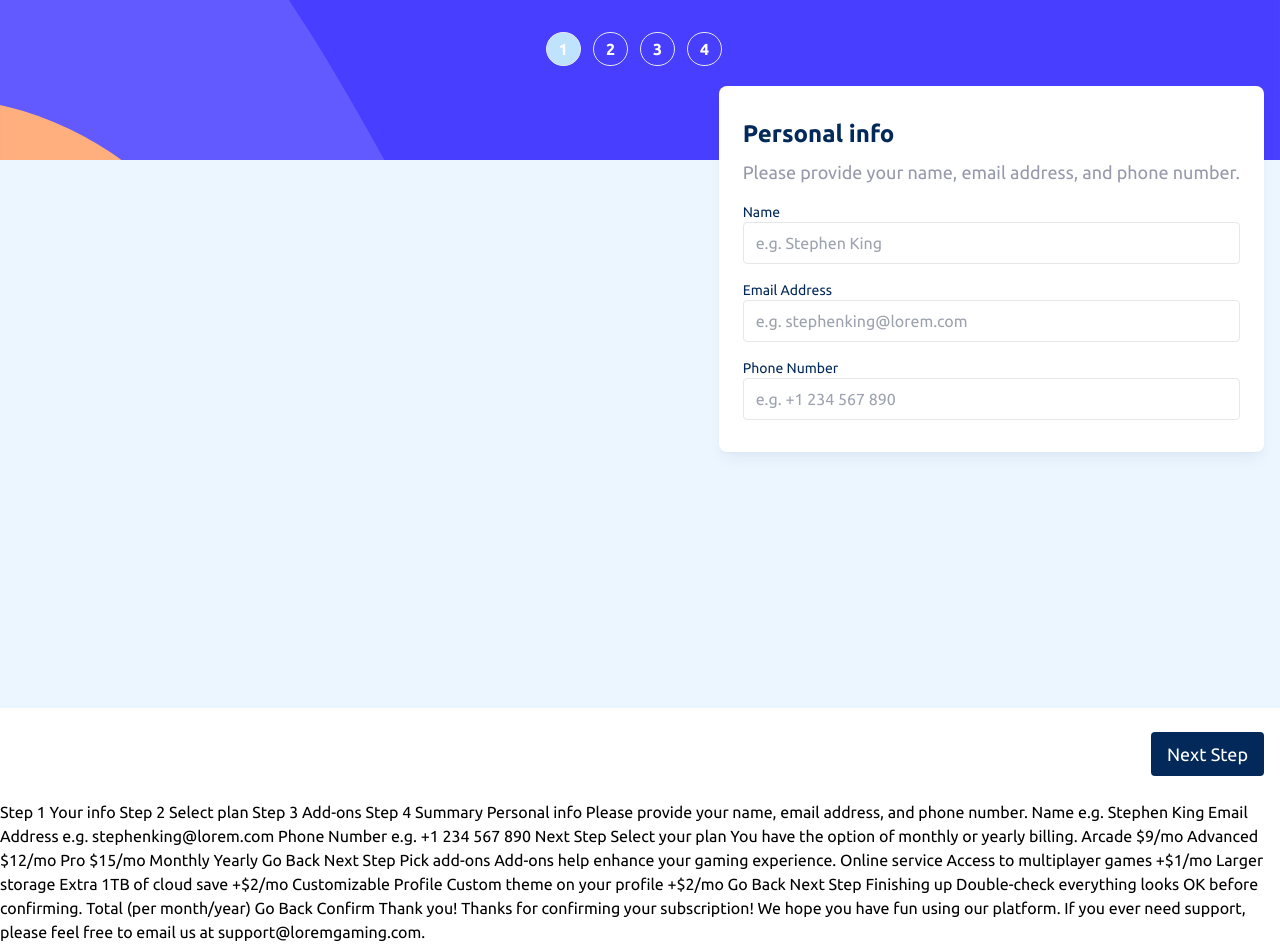
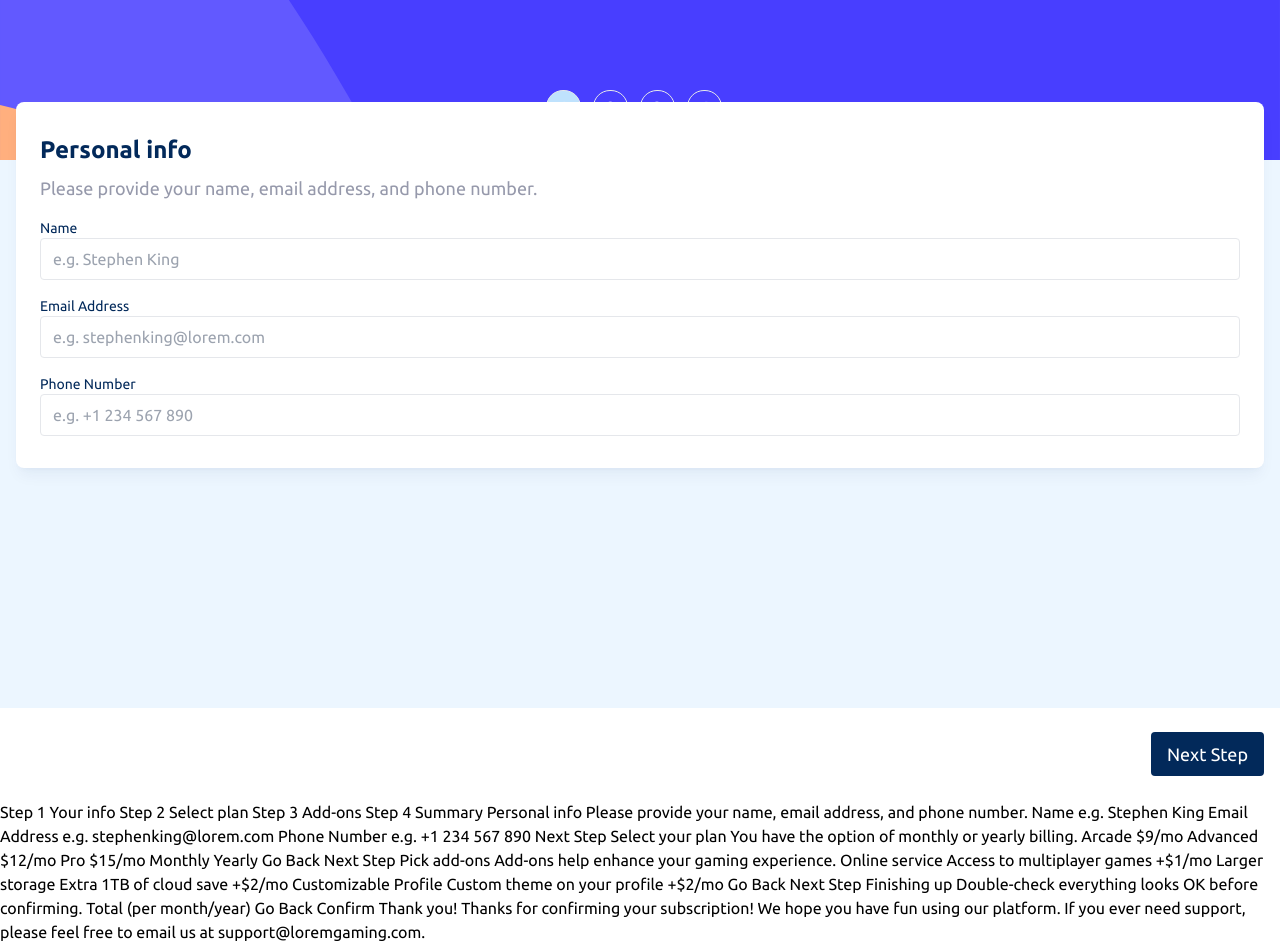
Before and after one commit to miguehenriquez/fem-multi-step-form, an Angular app: page /personal-info in a window 1280 px wide. Built offline with nearby package versions, Linux system fonts and the light colour scheme.

Commit message:
fixed width issue for main section

```diff
--- a/src/app/app.component.html
+++ b/src/app/app.component.html
@@ -1,7 +1,7 @@
 <div class="h-screen">
   <header class="bg-sidebar-mobile bg-cover bg-no-repeat h-1/5">
     <div class="flex justify-center">
-      <nav class="mt-8 flex gap-3">
+      <nav class="mt-[7%] flex gap-3">
         <div *ngFor="let navLink of navLinks; index as i">
           <app-link
             *ngIf="i < 4"
@@ -16,10 +16,11 @@
     class="bg-c-light-blue/30 h-4/5 flex flex-col justify-end items-end relative"
   >
     <section
-      class="bg-white mx-4 py-8 px-6 rounded-lg absolute -top-[74px] shadow-lg shadow-c-marine-blue/5"
+      class="bg-white left-4 right-4 py-8 px-6 rounded-lg absolute -top-[9%] shadow-lg shadow-c-marine-blue/5"
     >
       <router-outlet></router-outlet>
     </section>
+
     <div
       *ngIf="currStep != 'thank-you'"
       [ngClass]="prevStep != '' ? 'justify-between' : 'justify-end'"
```
